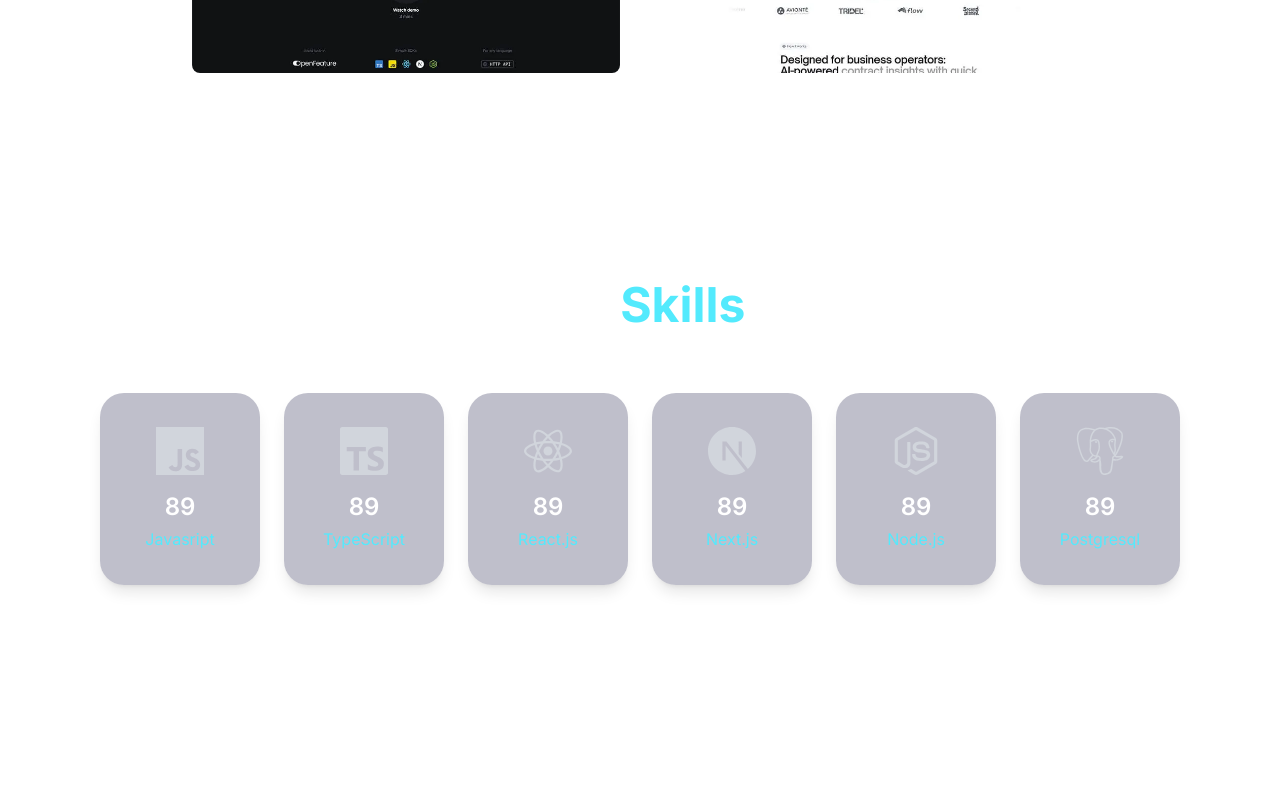
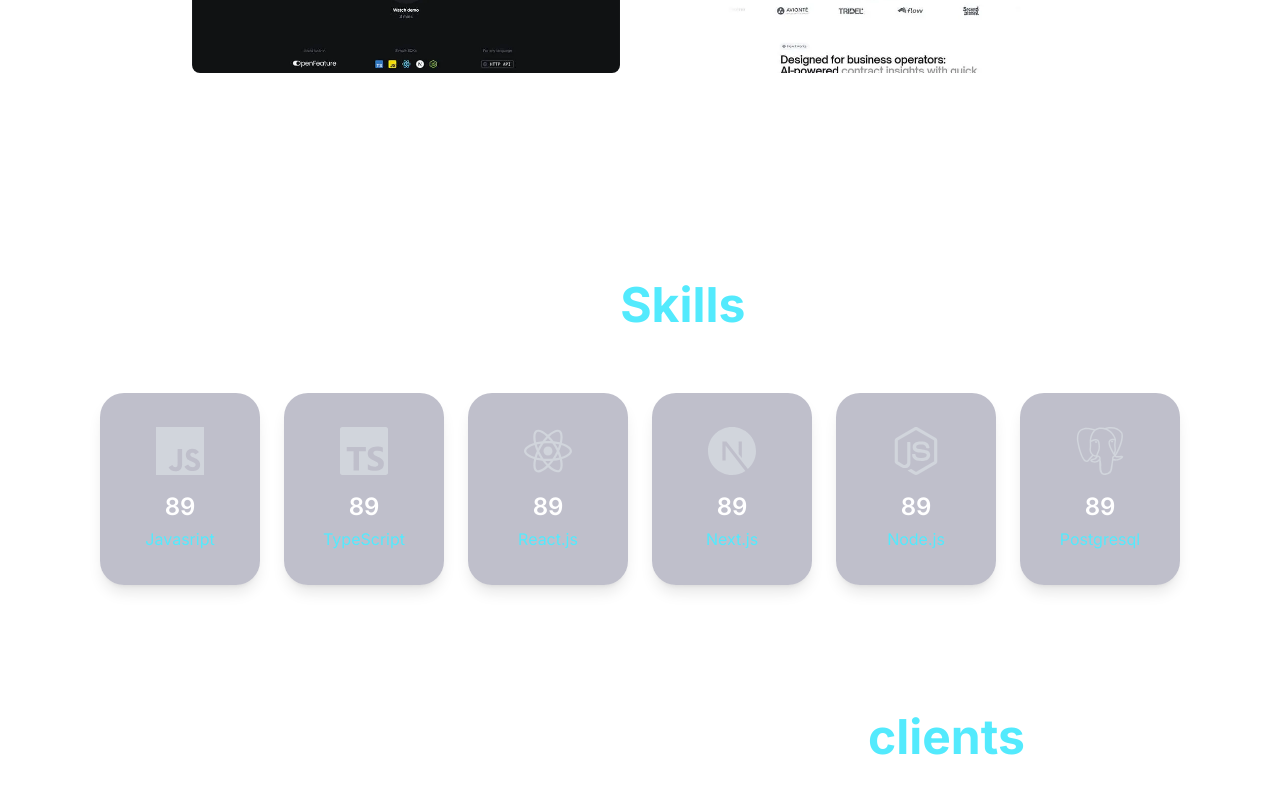
Before and after one commit to pablo-cruzbr/modern-portfolio-website, a Next.js app: page / in a window 1280 px wide. Shown: the part 3389-4182 px from the top of the page. Before the commit the page ends 4038 px from the top, so only its background shows below. Built offline with nearby package versions, Linux system fonts and the light colour scheme.

Commit message:
feat: integrate clientReview component into home page

```diff
--- a/components/Home/ClientRaview/ClientReview.tsx
+++ b/components/Home/ClientRaview/ClientReview.tsx
@@ -2,7 +2,11 @@ import React from 'react'
 
 const ClientReview = () => {
   return (
-    <div>ClientReview</div>
+    <div className='pt-16 pb-16'>
+        <h1 className="text-center text-2xl md:text-4xl xl:text-5xl font-bold text-white">
+       Kind words from satisfied <span className="text-cyan-300">clients</span>
+      </h1>
+</div>
   )
 }
 
--- a/components/Home/Home.tsx
+++ b/components/Home/Home.tsx
@@ -4,6 +4,7 @@ import Services from './Service/Services'
 import Resume from './Resume/Resume'
 import Projects from './Projects/Projects'
 import Skills from './Skills/Skills'
+import ClientReview from './ClientRaview/ClientReview'
 const Home = () => {
   return (
     <div className="overflow-hidden">
@@ -12,6 +13,7 @@ const Home = () => {
       <Resume/>
       <Projects/>
       <Skills/>
+      <ClientReview/>
     </div>
   )
 }
```
